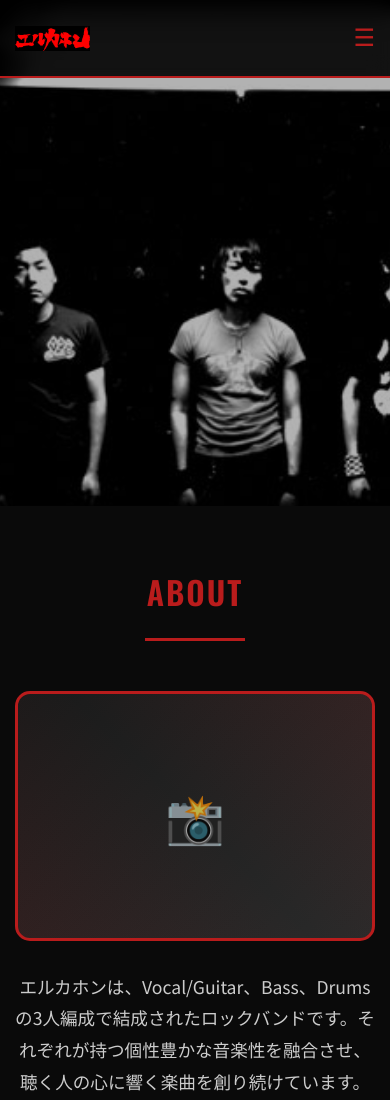
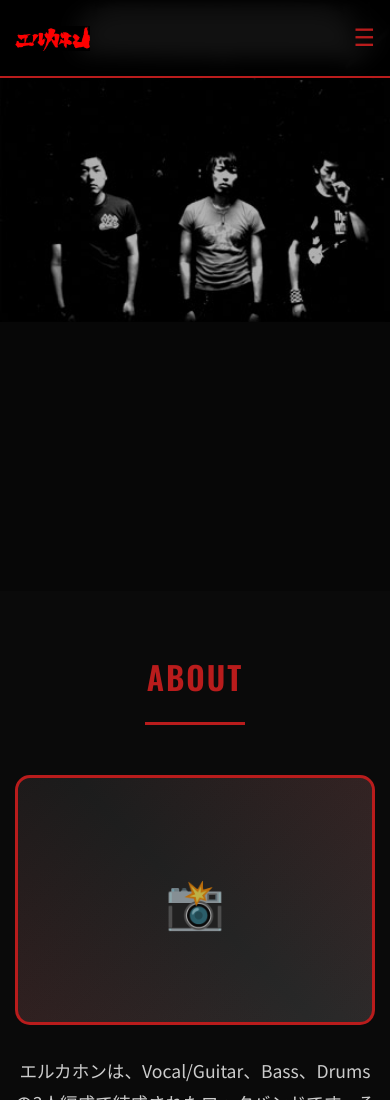
Before and after one commit to erukahon/website-trial1, a plain HTML site: page index.html in a window 390 px wide. Shown: the top 1100 px of the page. Drawn offline with nearby package versions, Linux system fonts and the light colour scheme.

Commit message:
Add images.

```diff
--- a/index.html
+++ b/index.html
@@ -51,11 +51,17 @@
             letter-spacing: 2px;
         }
 
+        .logo-link {
+            text-decoration: none;
+            display: inline-block;
+        }
+
         .logo-image {
             height: 40px;
             width: auto;
             max-width: 200px;
             transition: opacity 0.3s ease;
+            cursor: pointer;
         }
 
         .logo-image:hover {
@@ -109,8 +115,8 @@
             left: 0;
             width: 100%;
             height: 100%;
-            object-fit: cover;
-            object-position: center;
+            object-fit: contain;
+            object-position: center top;
             z-index: 1;
             max-width: 100%;
         }
@@ -471,15 +477,15 @@
             }
 
             .hero {
-                height: 70vh;
-                min-height: 400px;
+                height: 80vh;
+                min-height: 500px;
             }
 
             .hero-image {
                 width: 100%;
                 height: 100%;
-                object-fit: cover;
-                object-position: center;
+                object-fit: contain;
+                object-position: center top;
             }
 
             .section {
@@ -531,8 +537,15 @@
             }
 
             .hero {
-                height: 60vh;
-                min-height: 350px;
+                height: 70vh;
+                min-height: 400px;
+            }
+
+            .hero-image {
+                width: 100%;
+                height: 100%;
+                object-fit: contain;
+                object-position: center top;
             }
 
             .section {
@@ -564,8 +577,8 @@
             .hero-image {
                 width: 100%;
                 height: 100%;
-                object-fit: cover;
-                object-position: center;
+                object-fit: contain;
+                object-position: center top;
             }
 
             .news-grid {
@@ -582,8 +595,8 @@
             .hero-image {
                 width: 100%;
                 height: 100%;
-                object-fit: cover;
-                object-position: center;
+                object-fit: contain;
+                object-position: center top;
             }
         }
     </style>
@@ -594,7 +607,9 @@
         <div class="nav-container">
             <!-- デフォルトはテキストロゴ、画像が利用可能な場合は下記を有効化 -->
             <div class="logo">
-                <img src="images/toplogo.jpg" alt="エルカホン" class="logo-image">
+                <a href="#home" class="logo-link">
+                    <img src="images/toplogo.jpg" alt="エルカホン" class="logo-image">
+                </a>
             </div>
 
             <nav>
```
